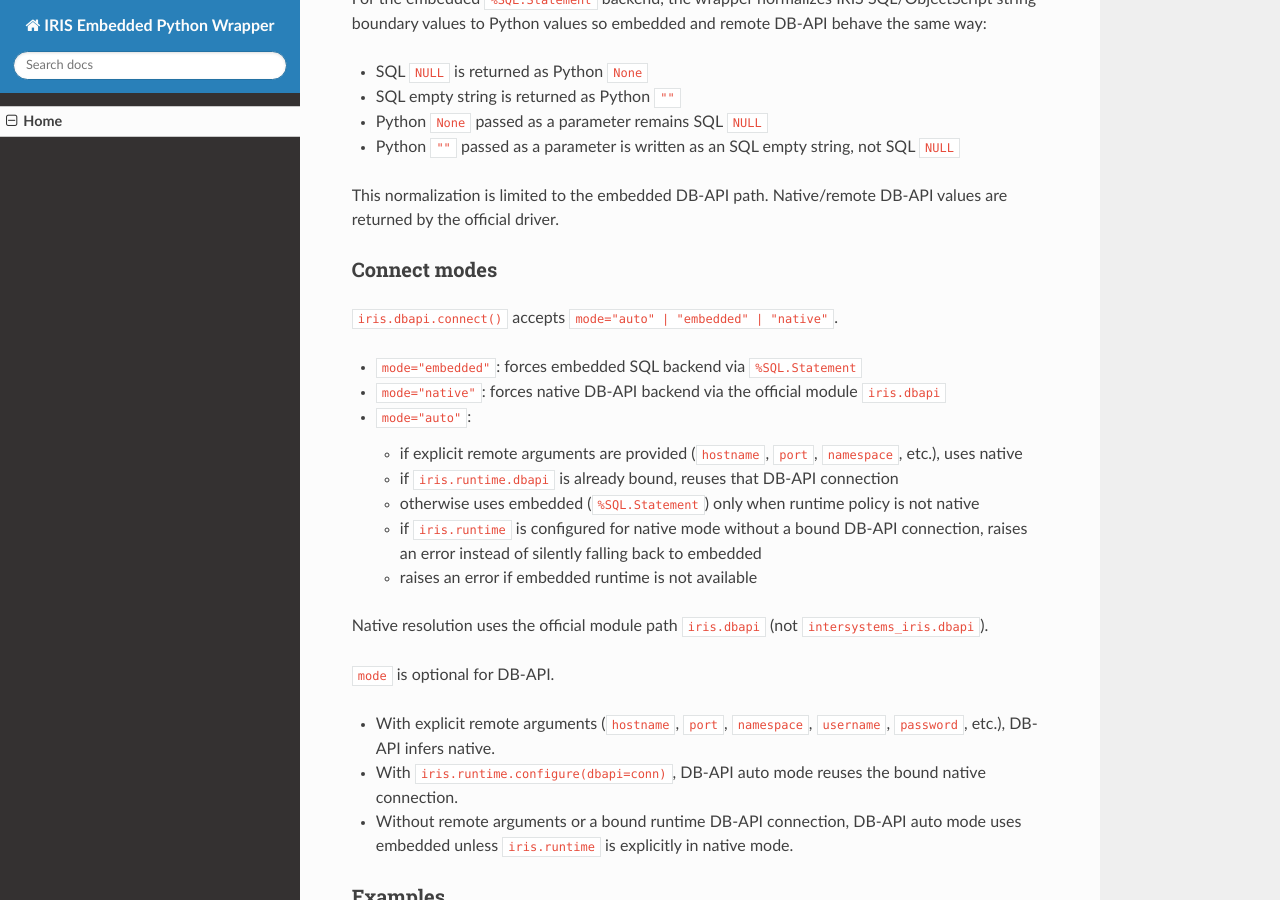
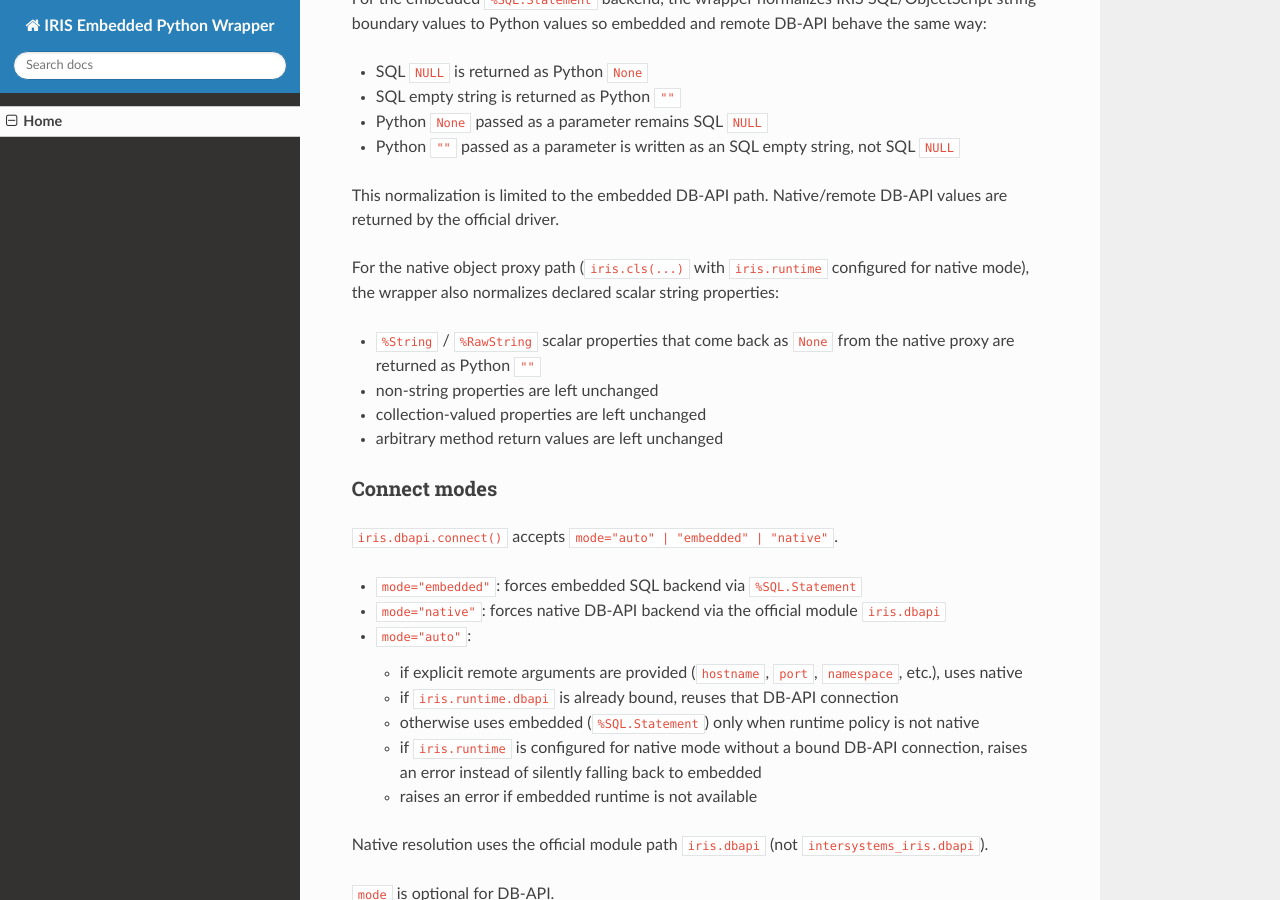
Before and after one commit to grongierisc/iris-embedded-python-wrapper, an MkDocs documentation site: the page built from docs/index.md, in a window 1280 px wide and 900 px high, scrolled down 4127 px. Built offline with MkDocs 1.6.1, drawn with Linux system fonts in a browser that asks for light colours; nearby versions of some CDN libraries.

Commit message:
feat: Enhance normalization for native object proxy path in documentation

```diff
--- a/docs/index.md
+++ b/docs/index.md
@@ -195,6 +195,13 @@ For the embedded `%SQL.Statement` backend, the wrapper normalizes IRIS SQL/Objec
 
 This normalization is limited to the embedded DB-API path. Native/remote DB-API values are returned by the official driver.
 
+For the native object proxy path (`iris.cls(...)` with `iris.runtime` configured for native mode), the wrapper also normalizes declared scalar string properties:
+
+- `%String` / `%RawString` scalar properties that come back as `None` from the native proxy are returned as Python `""`
+- non-string properties are left unchanged
+- collection-valued properties are left unchanged
+- arbitrary method return values are left unchanged
+
 ### Connect modes
 
 `iris.dbapi.connect()` accepts `mode="auto" | "embedded" | "native"`.
```
Also changed, not shown: README.md (+7 -0 lines).
